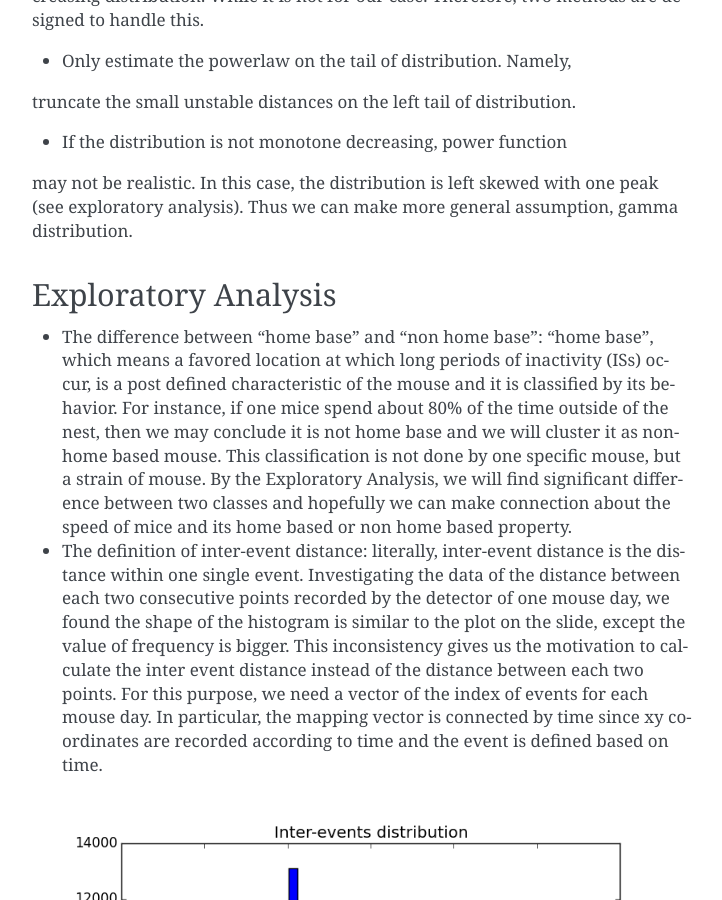
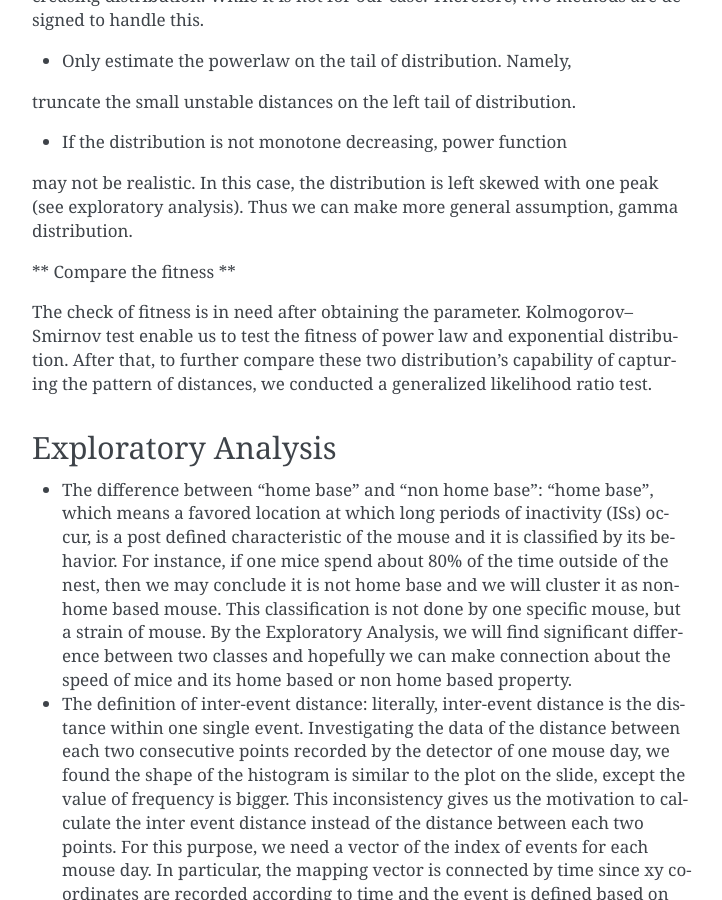
Before and after one commit to z357412526/mousestyles, a Sphinx documentation site: the page built from doc/source/report/distribution.rst, in a window 1280 px wide and 900 px high, scrolled down 671 px. Shown: the whole window, without its empty margins (388-1110 px from the left). Built offline with Sphinx 7.4.7, drawn with Linux system fonts in a browser that asks for light colours.

Commit message:
statement of statistical problem-part2

```diff
--- a/doc/source/report/distribution.rst
+++ b/doc/source/report/distribution.rst
@@ -42,6 +42,14 @@ distribution.
 may not be realistic. In this case, the distribution is left skewed
 with one peak (see exploratory analysis). Thus we can make more
 general assumption, gamma distribution.
+
+** Compare the fitness **
+
+The check of fitness is in need after obtaining the parameter.
+Kolmogorov–Smirnov test enable us to test the fitness of power
+law and exponential distribution. After that, to further compare
+these two distribution's capability of capturing the pattern of
+distances, we conducted a generalized likelihood ratio test.
 
 Exploratory Analysis
 --------------------
```
